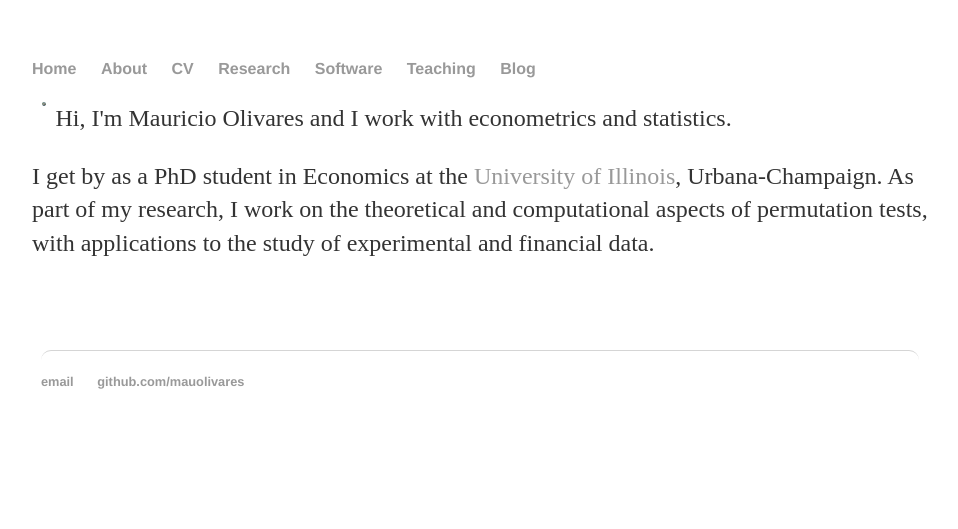
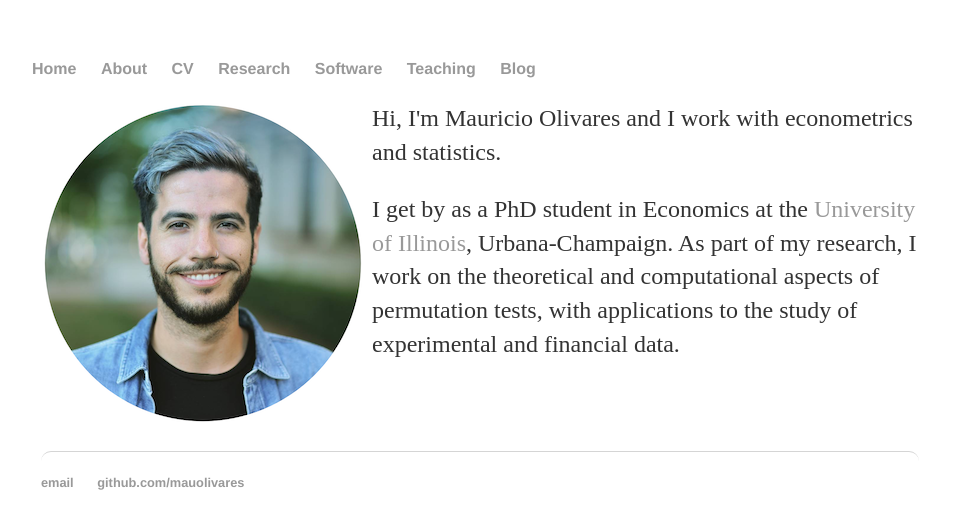
Before and after one commit to mauolivares/mauolivares.github.io, a Jekyll site: the page built from index.html, in a window 1280 px wide. Shown: the top 529 px of the page, without its empty margins (160-1118 px from the left). Built offline with Jekyll 4.4.1, drawn with Linux system fonts in a browser that asks for light colours.

Commit message:
Update index.html

```diff
--- a/index.html
+++ b/index.html
@@ -10,7 +10,7 @@ description: Mauricio Olivares is a 5th year PhD student in Economics at the Uni
 <!-- <div class="jumbotron"> -->
 <div class="row marketing">
 	<div class="col-sm-4">
-	<img  class="img-circle avatar" alt="Mauricio Olivares" src="img/mauolivares.png" align="left" , hspace="10px", height="3.5", width="3.5">
+	<img  class="img-circle avatar" alt="Mauricio Olivares" src="img/mauolivares.png" align="left" , hspace="10px">
 	</div>
 	<div>
 	<p class="lead">Hi, I'm <span itemprop="name">Mauricio Olivares</span> and I work with econometrics and statistics.</p>
```
